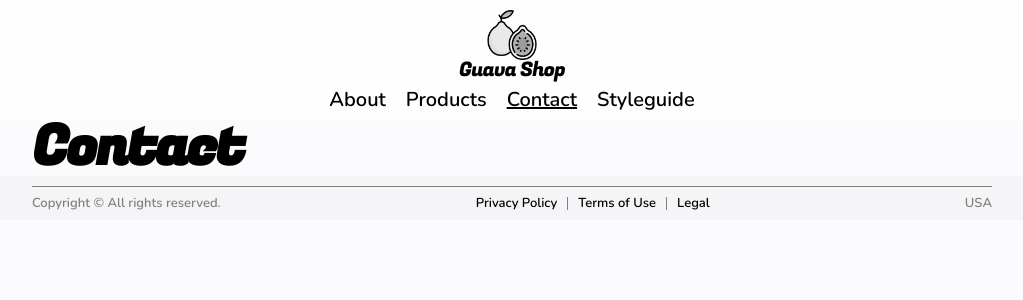
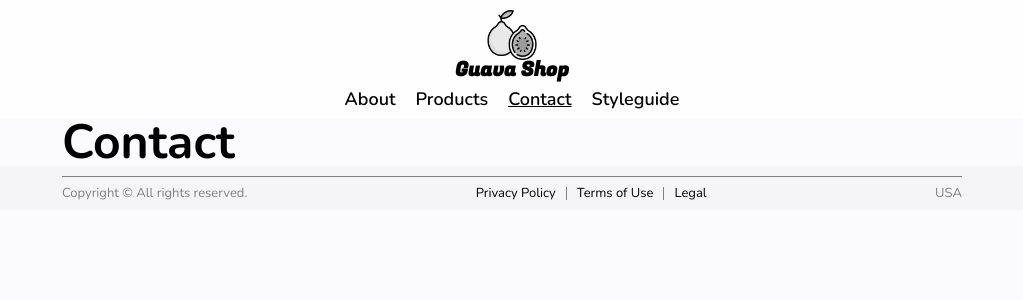
Before and after one commit to scottqmn/guava-site, a Next.js app: page /contact in a window 1280 px wide. Shown: the top 300 px of the page, without its empty margins (128-1151 px from the left). Built offline with nearby package versions, Linux system fonts and the light colour scheme.

Commit message:
Type styles

```diff
--- a/components/Header/index.jsx
+++ b/components/Header/index.jsx
@@ -38,9 +38,7 @@ const Header = () => {
                         src={HOME.icon}
                         alt={HOME.alt}
                     />
-                    <div className={clsx(styles.name, 't-heading')}>
-                        {HOME.name}
-                    </div>
+                    <div className={clsx(styles.name, 't-h1')}>{HOME.name}</div>
                 </a>
             </Link>
             <div className={styles.nav}>
--- a/components/Hero/index.jsx
+++ b/components/Hero/index.jsx
@@ -24,12 +24,10 @@ const Hero = (props) => {
     return (
         <div className={clsx(dark && 'bg-black c-white', 'outer')}>
             <div className={clsx(styles.content, 'inner')}>
-                <h2 className={clsx(styles.heading, 't-heading', 't-center')}>
+                <h2 className={clsx(styles.heading, 't-h1', 't-center')}>
                     {heading}
                 </h2>
-                <div
-                    className={clsx(styles.caption, 't-subheading', 't-center')}
-                >
+                <div className={clsx(styles.caption, 't-h2', 't-center')}>
                     {caption}
                 </div>
                 <p className={clsx(styles.body, 't-body t-center c-grey')}>
--- a/pages/_document.jsx
+++ b/pages/_document.jsx
@@ -16,7 +16,7 @@ export default class MyDocument extends Document {
                     {/* Google Fonts */}
                     <link rel='preconnect' href='https://fonts.gstatic.com' />
                     <link
-                        href='https://fonts.googleapis.com/css2?family=Fugaz+One&family=Nunito:ital,wght@0,600;0,900;1,600;1,900&display=swap'
+                        href='https://fonts.googleapis.com/css2?family=Fugaz+One&family=Nunito:ital,wght@0,400;0,600;0,700;1,400;1,600;1,700&display=swap'
                         rel='stylesheet'
                     />
                 </Head>
--- a/pages/about.jsx
+++ b/pages/about.jsx
@@ -1,7 +1,7 @@
 const About = () => {
     return (
         <div>
-            <h1 className='t-heading'>About</h1>
+            <h1 className='t-h1'>About</h1>
         </div>
     )
 }
--- a/pages/contact.jsx
+++ b/pages/contact.jsx
@@ -1,7 +1,7 @@
 const Contact = () => {
     return (
         <div>
-            <h1 className='t-heading'>Contact</h1>
+            <h1 className='t-h1'>Contact</h1>
         </div>
     )
 }
--- a/pages/products.jsx
+++ b/pages/products.jsx
@@ -1,7 +1,7 @@
 const Products = () => {
     return (
         <div>
-            <h1 className='t-heading'>Products</h1>
+            <h1 className='t-h1'>Products</h1>
         </div>
     )
 }
--- a/pages/styleguide.jsx
+++ b/pages/styleguide.jsx
@@ -3,7 +3,7 @@ import Styleguide from '../components/Styleguide'
 const StyleguidePage = () => {
     return (
         <div>
-            <h1 className='t-heading'>Styleguide</h1>
+            <h1 className='t-h1'>Styleguide</h1>
             <Styleguide />
         </div>
     )
--- a/styles/containers.scss
+++ b/styles/containers.scss
@@ -5,7 +5,7 @@
 }
 
 .inner {
-    max-width: 960px;
+    max-width: 900px;
     margin-left: auto;
     margin-right: auto;
 }
--- a/styles/typography.scss
+++ b/styles/typography.scss
@@ -1,34 +1,59 @@
-%heading {
-    font-family: var(--heading);
-    font-size: 56px;
-    letter-spacing: -0.04em;
+%h1 {
+    font-family: var(--body);
+    font-size: 48px;
+    font-weight: 700;
 }
 
-%subheading {
+%h2 {
     font-family: var(--body);
-    font-size: 28px;
-    font-weight: 500;
-    letter-spacing: 0.01em;
+    font-size: 36px;
+    font-weight: 700;
+}
+
+%h3 {
+    font-family: var(--body);
+    font-size: 24px;
+    font-weight: 700;
+}
+
+%subtitle {
+    font-family: var(--body);
+    font-size: 24px;
+    font-weight: 400;
 }
 
 %body {
     font-family: var(--body);
     font-size: 18px;
-    font-weight: 500;
+    font-weight: 400;
 }
 
 %button {
     font-family: var(--body);
-    font-size: 20px;
-    font-weight: 500;
+    font-size: 18px;
+    font-weight: 600;
 }
 
-.t-heading {
-    @extend %heading;
+%label {
+    font-family: var(--body);
+    font-size: 16px;
+    font-weight: 700;
 }
 
-.t-subheading {
-    @extend %subheading;
+.t-h1 {
+    @extend %h1;
+}
+
+.t-h2 {
+    @extend %h2;
+}
+
+.t-h3 {
+    @extend %h3;
+}
+
+.t-subtitle {
+    @extend %subtitle;
 }
 
 .t-body {
@@ -37,6 +62,10 @@
 
 .t-button {
     @extend %button;
+}
+
+.t-label {
+    @extend %label;
 }
 
 .t-center {
```
Also changed, not shown: components/Styleguide/index.jsx (+6 -3 lines).
